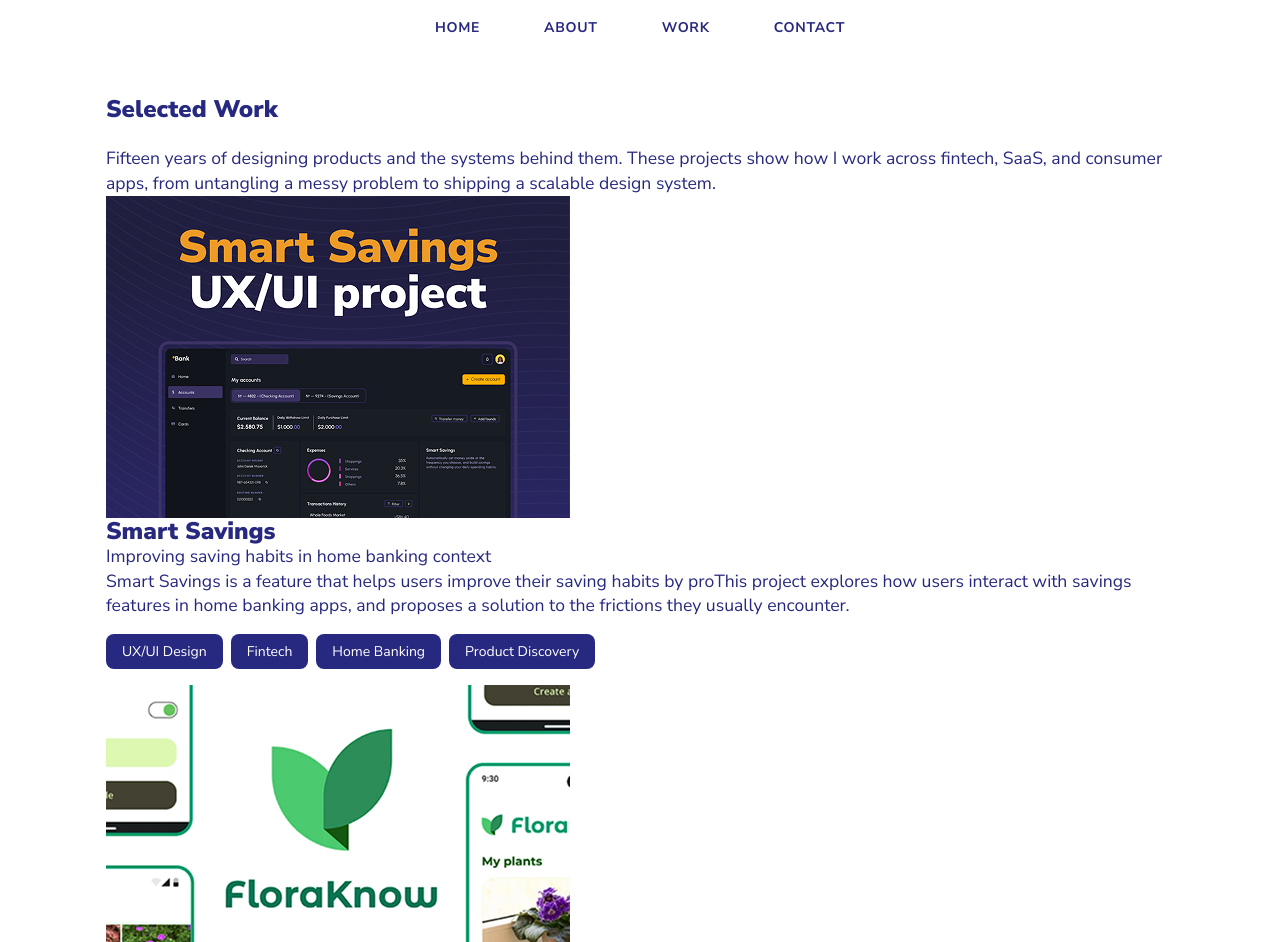
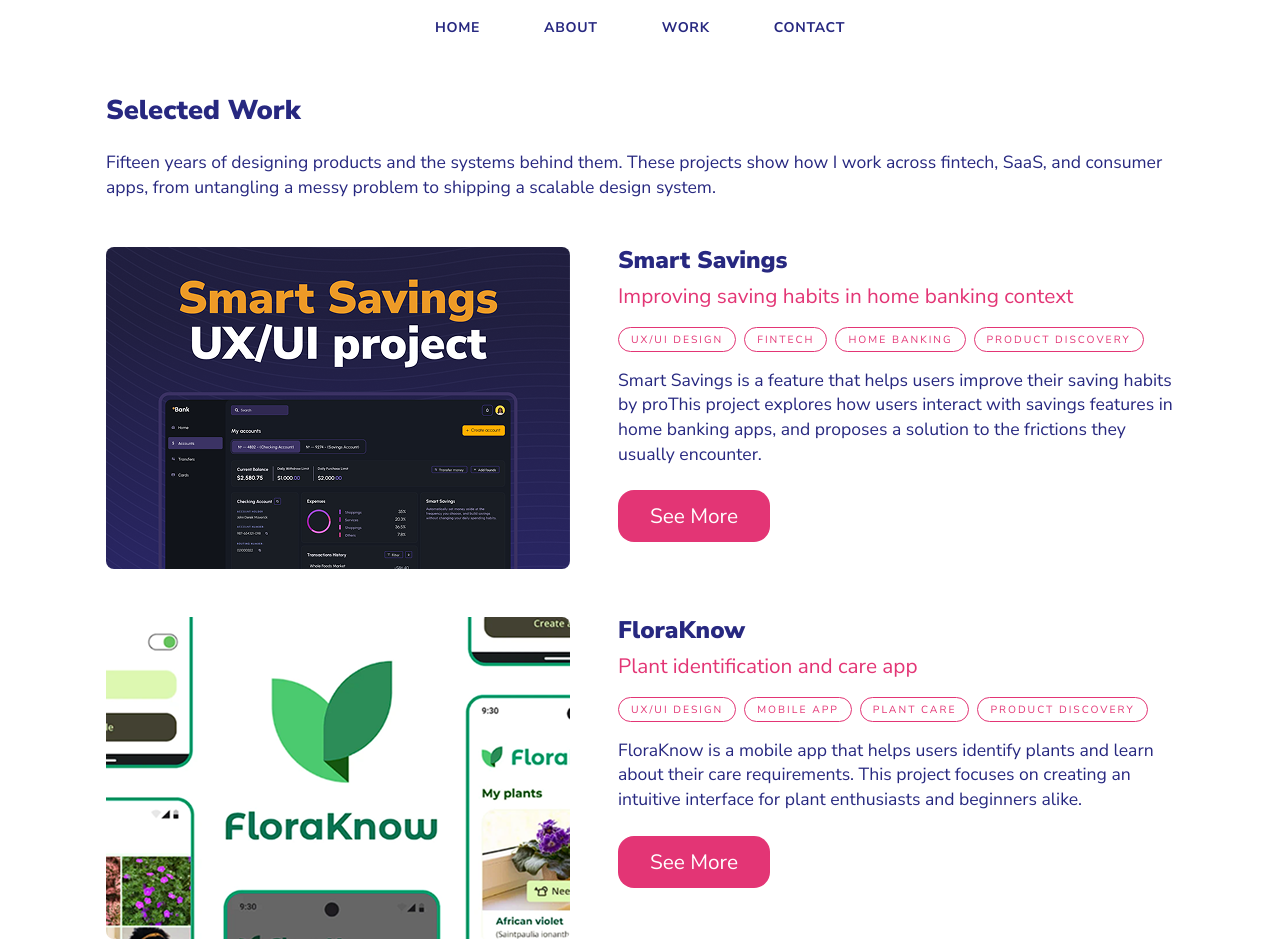
Before and after one commit to LisandroEijo/lisandroeijo.github.io, an Astro site: page /work in a window 1280 px wide. Shown: the top 942 px of the page. Built offline with nearby package versions, Linux system fonts and the light colour scheme; Astro itself is replaced by a stand-in of ours.

Commit message:
Work page WIP

```diff
--- a/src/pages/work/index.astro
+++ b/src/pages/work/index.astro
@@ -40,20 +40,25 @@ const projects = [
             <div class="Work-projects-gallery">
                 {
                     projects.map((project) => (
-                        <div class="Work-gallery__block">
+                        <div class="work-gallery__block">
                             <img
                                 src={project.image}
                                 alt={project.title}
                                 class="project__image"
                             />
-                            <div class="project__description">
-                                <h3>{project.title}</h3>
-                                <p>{project.subtitle}</p>
-                                <p>{project.description}</p>
-                                <div class="tags">
+                            <div class="project__information">
+                                <h3 class="project__title">{project.title}</h3>
+                                <p class="project__subtitle">{project.subtitle}</p>
+                                <div class="tag__container">
                                     {project.tags.map((tag) => (
-                                        <span class="tag">{tag}</span>
+                                        <span class="badge">{tag}</span>
                                     ))}
+                                </div>
+                                <p class="project__description">{project.description}</p>
+                                <div class="btn__container">
+                                    <a href={project.link} class="btn btn--primary" target="_blank" rel="noopener noreferrer">
+                                        See More
+                                    </a>
                                 </div>
                             </div>
                         </div>
@@ -62,10 +67,10 @@ const projects = [
             </div>
         </div>
     </section>
+    <section id="contact">
+        <Contact />
+    </section>
 </Base>
-<section id="contact">
-    <Contact />
-</section>
 
 <style lang="scss">
     @use "../../styles/tokens" as *;
@@ -77,8 +82,36 @@ const projects = [
             font-size: $font-size-h2;
             margin-bottom: $space-6;
         }
+
     }
-    .tags {
+    .work-gallery{
+        &__block{
+            display: flex;
+            gap: $space-6;
+            margin: $space-12 0;
+        }
+    }
+    .project{
+        &__image{
+            max-width: 464px;
+            height: auto;
+            border-radius: $radius-md;
+        }
+        &__information{
+            margin-left: $space-6;
+        }
+        &__title{
+            font-size: $font-size-h3;
+            margin-bottom: $space-2;
+        }
+        &__subtitle{
+            font-size: $font-size-body-big;
+            margin-bottom: $space-4;
+            color: $color-accent;
+        }
+
+    }
+    .tag__container{
         display: flex;
         flex-wrap: wrap;
         gap: $space-2;
--- a/src/styles/_tokens.scss
+++ b/src/styles/_tokens.scss
@@ -34,7 +34,9 @@ $font-weight-light: 300;
 // titles
 $font-size-hero: clamp(5rem, 10vw, 10rem);
 $font-size-h1: clamp(2rem, 5vw, 4rem);
-$font-size-h2: 1.5rem;
+$font-size-h2: 1.7rem;
+$font-size-h3: 1.5rem;
+$font-size-h4: 1.3rem;
 $font-size-title-large: 2rem;
 
 // body
```
